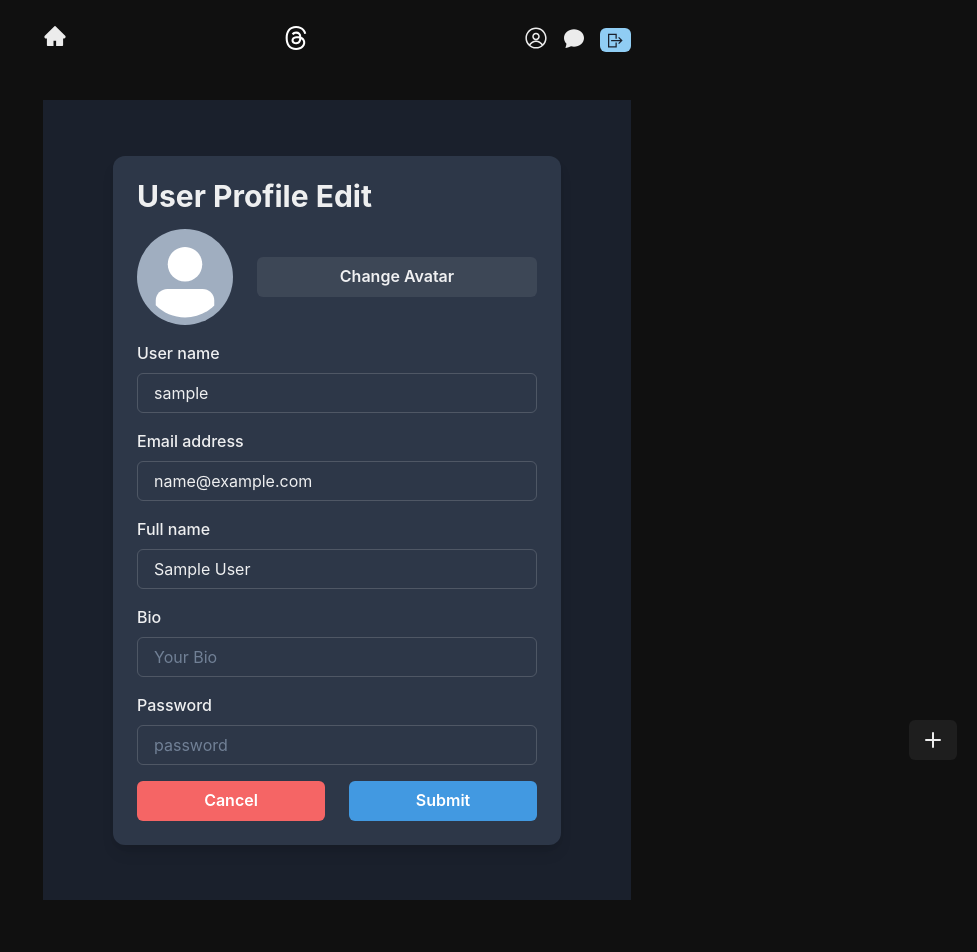
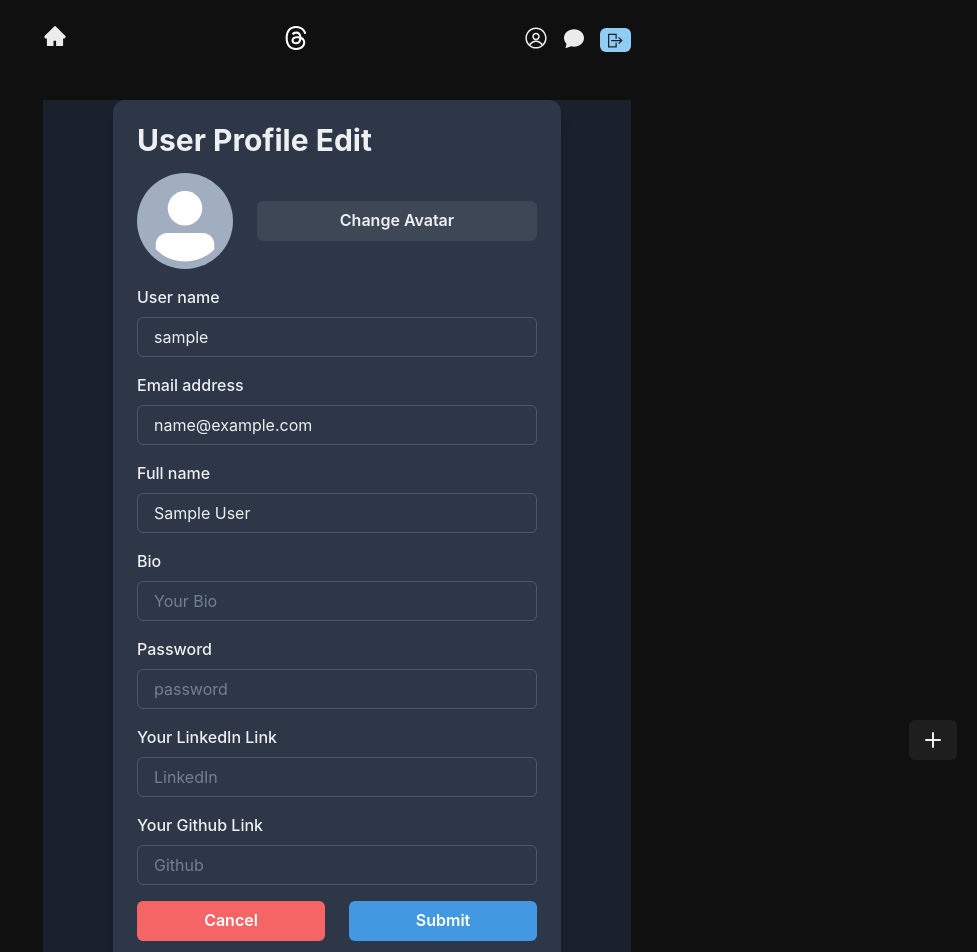
Before and after one commit to mohamedgabr78/zad-social, a React (Vite) app in the folder frontend/: page /update in a window 1280 px wide. Shown: the top 952 px of the page, without its empty margins (303-1280 px from the left). Before the commit the page ends 900 px from the top, so only its background shows below. Built offline with nearby package versions, Linux system fonts and the light colour scheme; no server answers; sample sign-in values are in the browser's storage.

Commit message:
add_social_links

```diff
--- a/frontend/src/components/SignupCard.jsx
+++ b/frontend/src/components/SignupCard.jsx
@@ -31,7 +31,9 @@ export default function SignupCard() {
     name: '',
     username: '',
     email: '',
-    password: ''
+    password: '',
+    linkedIn: '',
+    github: '',
     })
 
     const  handleSingup = async() => {
@@ -103,6 +105,14 @@ export default function SignupCard() {
               <FormLabel>Email address</FormLabel>
               <Input type="email" value={inputs.email} onChange={e=>setInputs({...inputs , email:e.target.value})}/>
             </FormControl>
+            <FormControl >
+              <FormLabel>Your LinkedIn Link</FormLabel>
+              <Input type="email" value={inputs.linkedIn} onChange={e=>setInputs({...inputs , linkedIn:e.target.value})}/>
+            </FormControl>
+            <FormControl >
+              <FormLabel>Your Github Link</FormLabel>
+              <Input type="email" value={inputs.github} onChange={e=>setInputs({...inputs , github:e.target.value})}/>
+            </FormControl>
             <FormControl isRequired>
               <FormLabel>Password</FormLabel>
               <InputGroup>
--- a/frontend/src/components/UserHeader.jsx
+++ b/frontend/src/components/UserHeader.jsx
@@ -6,8 +6,10 @@ import { useRecoilValue } from "recoil";
 import { userAtom } from '../atoms';
 import useShowToast from "../hooks/useShowToast";
 import useFollowing from "../hooks/useFollowing";
+import { FaGithub, FaLinkedin } from 'react-icons/fa';
 
 const UserHeader = ({user}) => {
+
 
     const currentUser = useRecoilValue(userAtom)
     const {following, handleFollowing, updating} = useFollowing(user)
@@ -70,14 +72,10 @@ const UserHeader = ({user}) => {
                 </Flex>
                 <Flex gap={2}>
                     <Box>
-                        <a href={"https://www.linkedin.com/in/mohamed-gabr78/"} target={"_blank"} rel={"noreferrer"}>
-                        <BsLinkedin size={24} cursor={"pointer"} />
-                        </a>
+                        <FaLinkedin onClick={() => window.open(`${currentUser.linkedIn}`, '_blank')} size={25} cursor={'pointer'}/>
                     </Box>
                     <Box>
-                        <a href={"https://github.com/mohamedgabr78"} target={"_blank"} rel={"noreferrer"}>
-                        <BsGithub size={24} cursor={"pointer"} />
-                        </a>
+                        <FaGithub onClick={() => window.open(`${currentUser.github}`, '_blank')} size={25} cursor={'pointer'}/>
                     </Box>
                     <Box>
                         <Menu>
--- a/frontend/src/pages/UpdateProfile.jsx
+++ b/frontend/src/pages/UpdateProfile.jsx
@@ -27,6 +27,8 @@ import usePreviewImg from '../hooks/usePreviewImg';
         name: user.name,
         bio: user.bio,
         password: '',
+        linkedIn: user.linkedIn,
+        github: user.github,
     });
 
     const fileRef = useRef(null);
@@ -137,6 +139,22 @@ import usePreviewImg from '../hooks/usePreviewImg';
               type="password"
               value={inputs.password} onChange={e=>{setInputs({...inputs, password:e.target.value})}}/>
           </FormControl>
+          <FormControl id="linkedIn">
+            <FormLabel>Your LinkedIn Link</FormLabel>
+            <Input
+              placeholder="LinkedIn"
+              _placeholder={{ color: 'gray.500' }}
+              type="text"
+              value={inputs.linkedIn} onChange={e=>{setInputs({...inputs, linkedIn:e.target.value})}}/>
+          </FormControl>
+          <FormControl id="github">
+            <FormLabel>Your Github Link</FormLabel>
+            <Input
+              placeholder="Github"
+              _placeholder={{ color: 'gray.500' }}
+              type="text"
+              value={inputs.github} onChange={e=>{setInputs({...inputs, github:e.target.value})}}/>
+          </FormControl>
           <Stack spacing={6} direction={['column', 'row']}>
             <Button
               bg={'red.400'}
```
Also changed, not shown: 2 other files (tests, documents, lock files or other folders).
